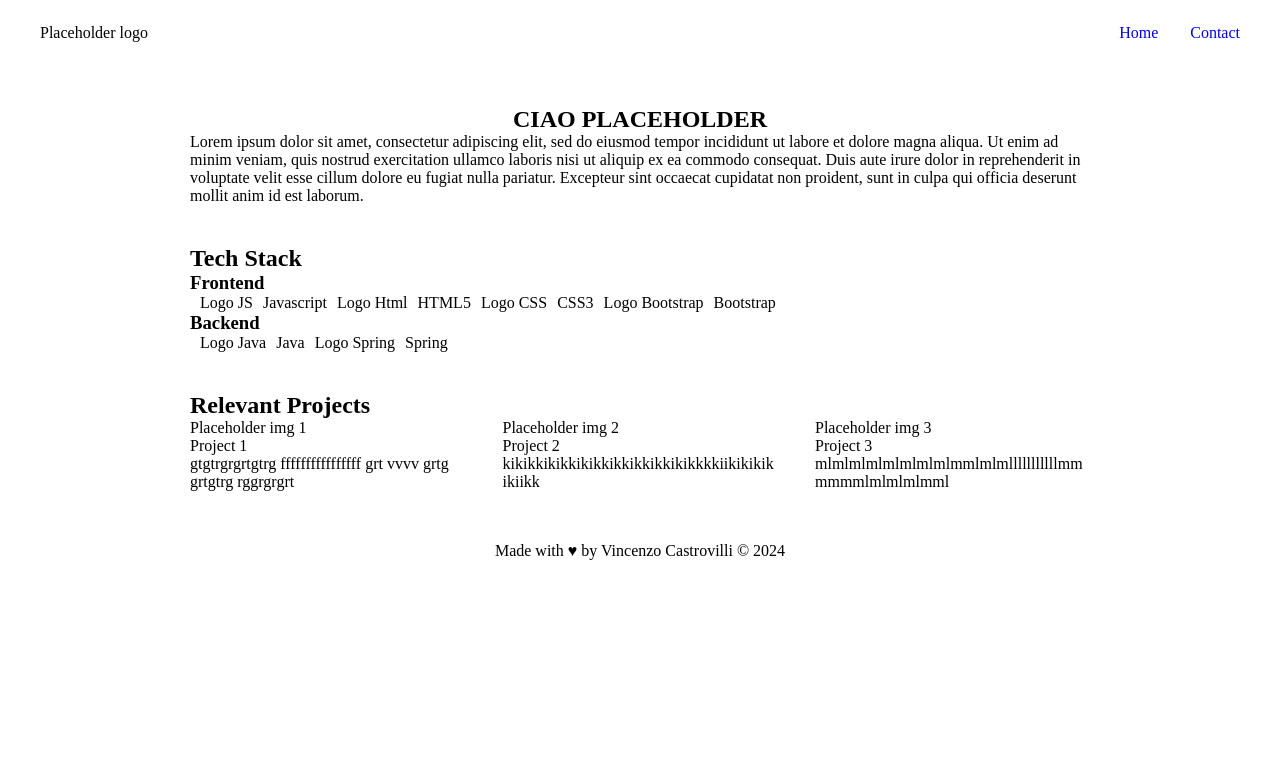
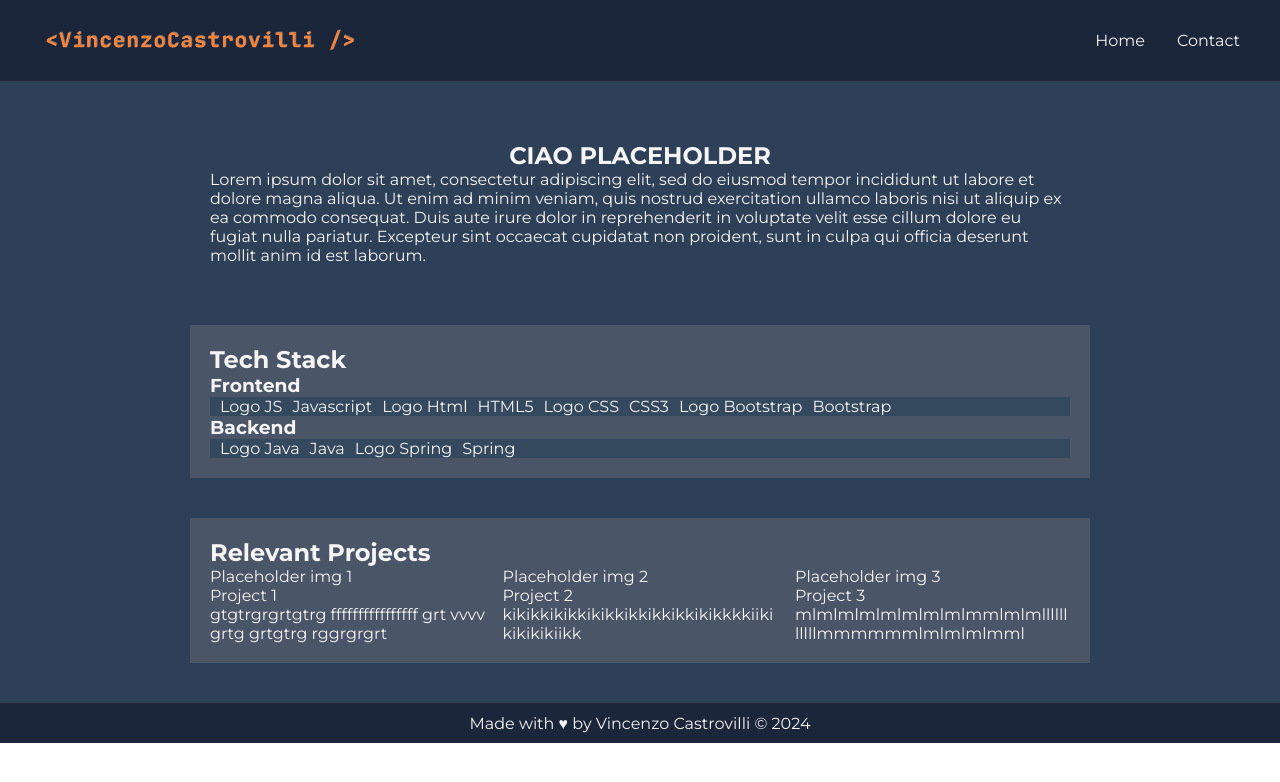
Before and after one commit to VincenzoCastrovilli/personal-portfolio, a plain HTML site: page index.html in a window 1280 px wide. Drawn offline with Linux system fonts and the light colour scheme; a web font is replaced by a local one.

Commit message:
Add styling for header and initial styling for other sections

```diff
--- a/assets/css/styles.css
+++ b/assets/css/styles.css
@@ -2,6 +2,7 @@
   margin: 0;
   padding: 0;
   box-sizing: border-box;
+  font-family: "Montserrat", sans-serif;
 }
 
 .header {
@@ -12,6 +13,7 @@
   top: 0;
   z-index: 1;
   width: 100%;
+  background-color: #1b263b;
 }
 
 .header-container {
@@ -21,23 +23,41 @@
   align-items: center;
 }
 
+.logo {
+  display: flex;
+  align-items: center;
+}
+
+img {
+  width: 320px;
+}
+
 .nav-links {
   display: flex;
   justify-content: space-around;
-  list-style-type: none;
-  text-decoration: none;
 }
 
 .nav-links > li {
   list-style-type: none;
 }
 
+.nav-links > li:last-of-type {
+  margin-left: 32px;
+}
+
 .nav-links > li > a {
   text-decoration: none;
+  color: #f5f5f5;
 }
 
-.nav-links > li:last-of-type {
-  margin-left: 32px;
+.nav-links > li > a:visited {
+  color: #f5f5f5;
+}
+
+.nav-links > li > a:hover {
+  color: #ff8334;
+  border-bottom: 1px solid #ff8334;
+  transition: all 0.5s ease;
 }
 
 .main-container {
@@ -48,6 +68,7 @@
   width: 100%;
   gap: 40px;
   padding: 40px 0;
+  background-color: #2e4057;
 }
 
 .bio-container,
@@ -56,10 +77,14 @@
   display: flex;
   flex-direction: column;
   width: 900px;
+  background-color: #4a5568;
+  color: #f5f5f5;
+  padding: 20px;
 }
 
 .bio-container {
   align-items: center;
+  background-color: #2e4057;
 }
 
 .stack-title {
@@ -75,6 +100,7 @@
 .tech-container {
   display: flex;
   flex-wrap: wrap;
+  background-color: #35495e;
 }
 
 .tech {
@@ -107,6 +133,8 @@
   display: flex;
   justify-content: center;
   align-items: center;
+  background-color: #1b263b;
+  color: #f5f5f5;
 }
 
 /* contact.html */
@@ -167,4 +195,8 @@ button {
   .form-container {
     width: 95%;
   }
+
+  img {
+    width: 180px;
+  }
 }
--- a/index.html
+++ b/index.html
@@ -5,11 +5,20 @@
     <meta name="viewport" content="width=device-width, initial-scale=1.0" />
     <title>Vincenzo Castrovilli</title>
     <link rel="stylesheet" href="assets/css/styles.css" />
+    <link rel="preconnect" href="https://fonts.googleapis.com" />
+    <link rel="preconnect" href="https://fonts.gstatic.com" crossorigin />
+    <link
+      href="https://fonts.googleapis.com/css2?family=Montserrat:ital,wght@0,100..900;1,100..900&family=UnifrakturMaguntia&display=swap"
+      rel="stylesheet"
+    />
   </head>
   <body>
     <header class="header">
       <div class="header-container">
-        <div class="logo">Placeholder logo</div>
+        <div class="logo">
+          <img src="assets/images/logo.png" alt="" />
+        </div>
+
         <nav>
           <ul class="nav-links">
             <li><a href="#">Home</a></li>
```
Also changed, not shown: contact.html (+3 -1 lines), assets/images/logo.png (added).
